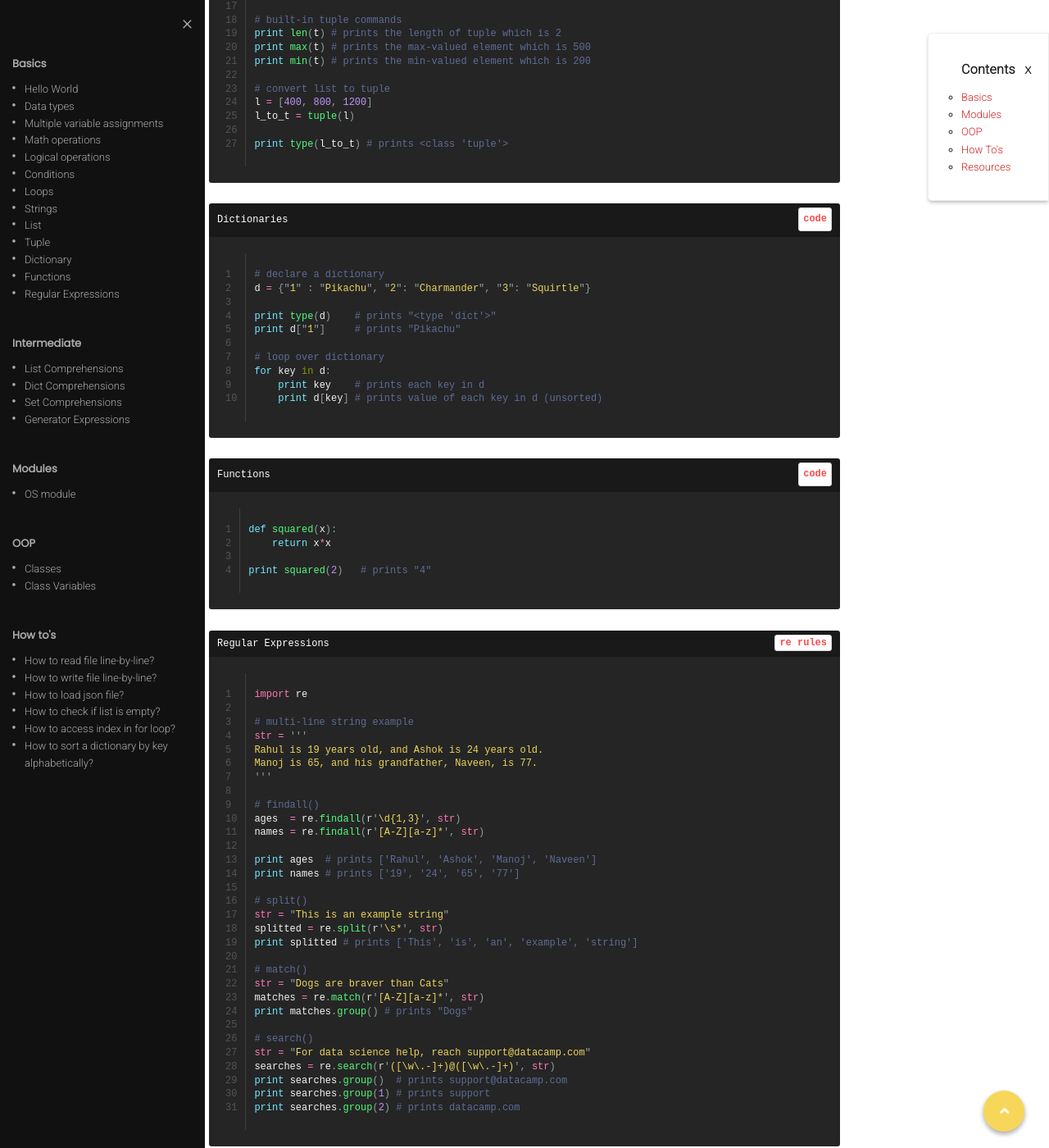
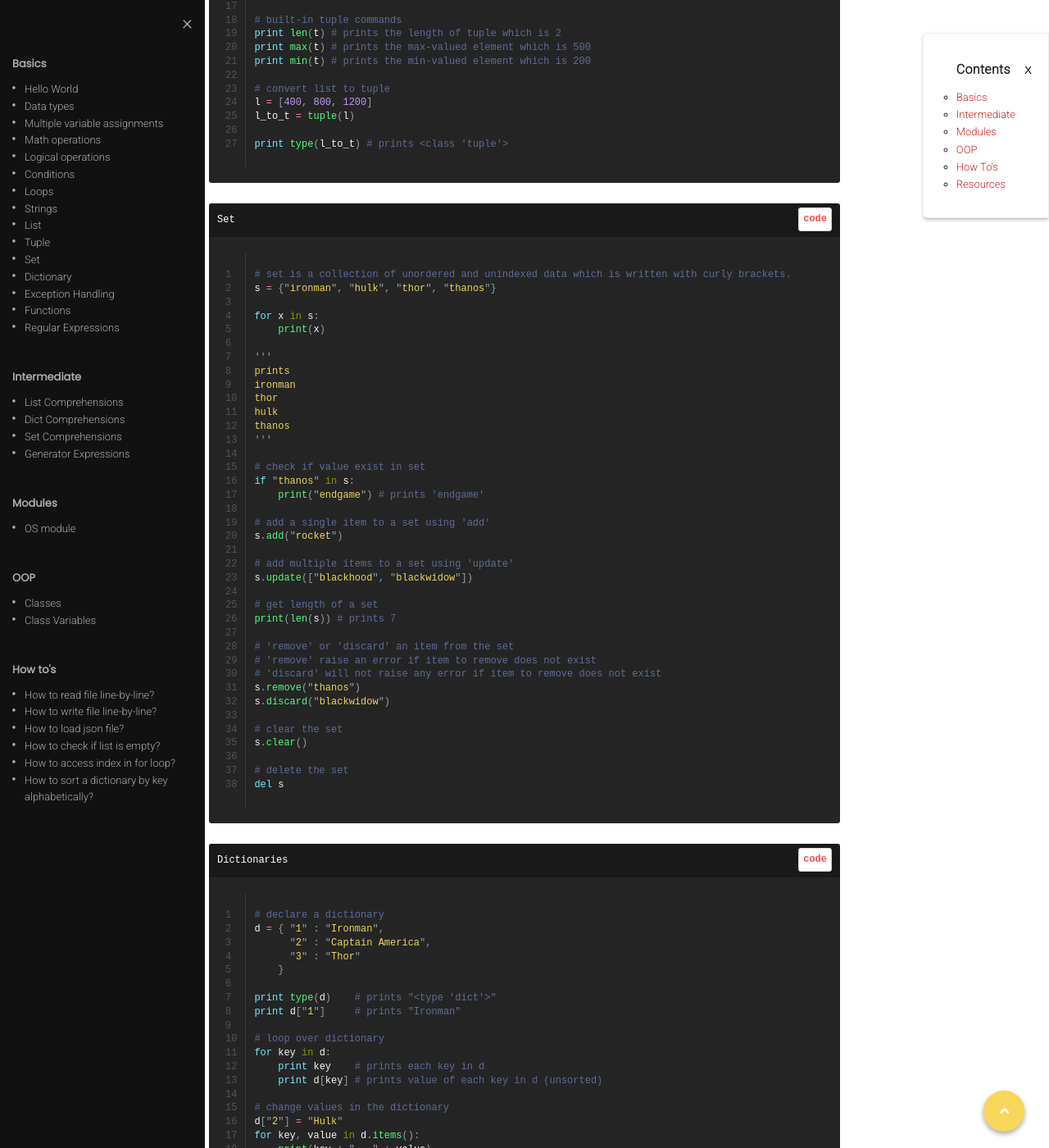
Before and after one commit to shravankumar147/Gogul09.github.io, a Jekyll site: the page built from _posts/programming/2017-03-26-python-learning-notes.md, in a window 1280 px wide and 1400 px high, scrolled down 5400 px. Shown: the whole window at 82% size. Built offline with Jekyll 4.4.1, drawn with Linux system fonts in a browser that asks for light colours; nearby versions of some CDN libraries; comment, search, counter and statistics services are not loaded; some of the changed text lies outside the part shown.

Commit message:
updated post

````diff
--- a/_posts/programming/2017-03-26-python-learning-notes.md
+++ b/_posts/programming/2017-03-26-python-learning-notes.md
@@ -20,10 +20,12 @@
         <li><a href="#logical-operations">Logical operations</a></li>
         <li><a href="#conditions">Conditions</a></li>
         <li><a href="#loops">Loops</a></li>
-        <li><a href="#string-operations">Strings</a></li>
+        <li><a href="#strings">Strings</a></li>
         <li><a href="#lists">List</a></li>
         <li><a href="#tuples">Tuple</a></li>
+        <li><a href="#set">Set</a></li>
         <li><a href="#dictionaries">Dictionary</a></li>
+        <li><a href="#exception-handling">Exception Handling</a></li>
         <li><a href="#functions_1">Functions</a></li>
         <li><a href="#regular-expressions">Regular Expressions</a></li>
     </ul>
@@ -59,10 +61,11 @@
   <p onclick="showSidebar('sidebar_tracker_content')">Contents</p>
   <ul id="sidebar_tracker_content">
     <li><a class="sidebar_links" onclick="handleSideBarLinks(this.id)" id="link_1" href="#basics">Basics</a></li>
-    <li><a class="sidebar_links" onclick="handleSideBarLinks(this.id)" id="link_2" href="#modules">Modules</a></li>
-    <li><a class="sidebar_links" onclick="handleSideBarLinks(this.id)" id="link_3" href="#oop">OOP</a></li>
-    <li><a class="sidebar_links" onclick="handleSideBarLinks(this.id)" id="link_4" href="#how-tos">How To's</a></li>
-    <li><a class="sidebar_links" onclick="handleSideBarLinks(this.id)" id="link_5" href="#resources">Resources</a></li>
+    <li><a class="sidebar_links" onclick="handleSideBarLinks(this.id)" id="link_2" href="#intermediate">Intermediate</a></li>
+    <li><a class="sidebar_links" onclick="handleSideBarLinks(this.id)" id="link_3" href="#modules">Modules</a></li>
+    <li><a class="sidebar_links" onclick="handleSideBarLinks(this.id)" id="link_4" href="#oop">OOP</a></li>
+    <li><a class="sidebar_links" onclick="handleSideBarLinks(this.id)" id="link_5" href="#how-tos">How To's</a></li>
+    <li><a class="sidebar_links" onclick="handleSideBarLinks(this.id)" id="link_6" href="#resources">Resources</a></li>
   </ul>
 </div>
 
@@ -328,19 +331,123 @@
 print type(l_to_t) # prints <class 'tuple'>
 ```
 
+<h3 class="code-head" id="set">Set<span>code</span></h3>
+
+```python
+# set is a collection of unordered and unindexed data which is written with curly brackets.
+s = {"ironman", "hulk", "thor", "thanos"}
+
+for x in s:
+    print(x)
+
+'''
+prints
+ironman
+thor
+hulk
+thanos
+'''
+
+# check if value exist in set
+if "thanos" in s:
+    print("endgame") # prints 'endgame'
+
+# add a single item to a set using 'add'
+s.add("rocket")
+
+# add multiple items to a set using 'update'
+s.update(["blackhood", "blackwidow"])
+
+# get length of a set
+print(len(s)) # prints 7
+
+# 'remove' or 'discard' an item from the set
+# 'remove' raise an error if item to remove does not exist
+# 'discard' will not raise any error if item to remove does not exist
+s.remove("thanos")
+s.discard("blackwidow")
+
+# clear the set
+s.clear()
+
+# delete the set
+del s
+```
+
 <h3 class="code-head" id="dictionaries">Dictionaries<span>code</span></h3>
 
 ```python
 # declare a dictionary
-d = {"1" : "Pikachu", "2": "Charmander", "3": "Squirtle"}
+d = { "1" : "Ironman",
+      "2" : "Captain America",
+      "3" : "Thor"
+    }
 
 print type(d)    # prints "<type 'dict'>"
-print d["1"]     # prints "Pikachu"
+print d["1"]     # prints "Ironman"
 
 # loop over dictionary
 for key in d:
     print key    # prints each key in d
     print d[key] # prints value of each key in d (unsorted)
+
+# change values in the dictionary
+d["2"] = "Hulk"
+for key, value in d.items():
+    print(key + " - " + value)
+
+'''
+prints
+1 - Ironman
+2 - Hulk
+3 - Thor
+'''
+
+# check if key exists in a dictionary
+if "3" in d:
+    print("Yes! 3 is " + d["3"])
+# prints 'Yes! 3 is Thor'
+
+# get length of the dictionary
+print(len(d)) # prints 3
+
+# insert a key-value pair to a dictionary
+d["4"] = "Thanos"
+
+# remove a key-value pair from the dictionary
+d.pop("4")
+
+# same thing using 'del' keyword
+del d["2"]
+
+# clear a dictionary
+d.clear()
+```
+
+<h3 class="code-head" id="exception-handling">Exception Handling<span>code</span></h3>
+
+```python
+# try-except-finally
+# try: test a block of code for errors.
+# except: allows handling of errors.
+# finally: execute code, regardless of the result of try and except blocks.
+try:
+    print(x)
+except:
+    print("Something is wrong!")
+
+# prints 'Something is wrong!' as x is not defined
+
+try:
+    print(x)
+except:
+    print("Something is wrong!")
+finally:
+    print("Finally always execute after try-except.")
+
+# prints
+# Something is wrong!
+# Finally always execute after try-except.
 ```
 
 <h3 class="code-head" id="functions_1">Functions<span>code</span></h3>
--- a/style.scss
+++ b/style.scss
@@ -225,7 +225,8 @@
     font-size: 22px;
     border-radius: 3px;
     transition: all 0.3s cubic-bezier(0.25, 0.8, 0.25, 1);
-    border-left: 5px solid #46ebbb;
+    border-left: 10px solid #90f6d8 !important;
+    border: 1px solid #7cf1cf;
   }
 
   .comments {
````
